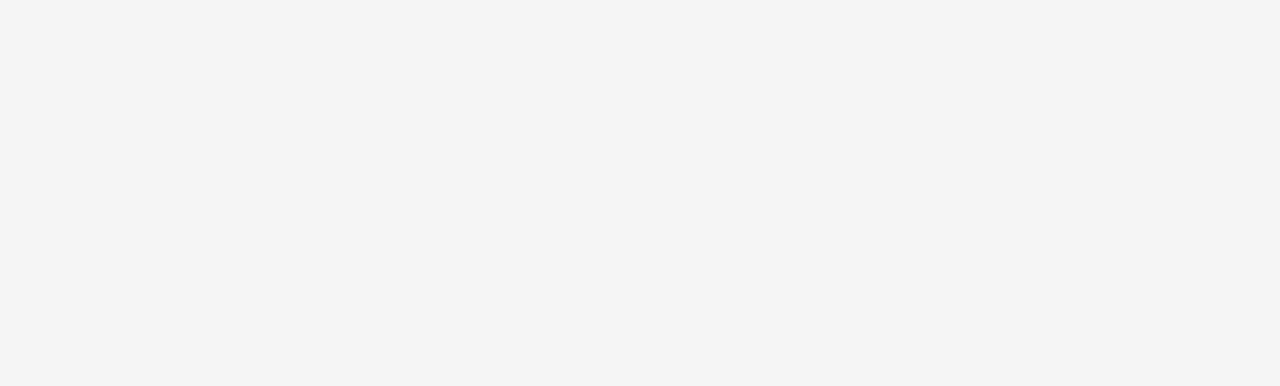
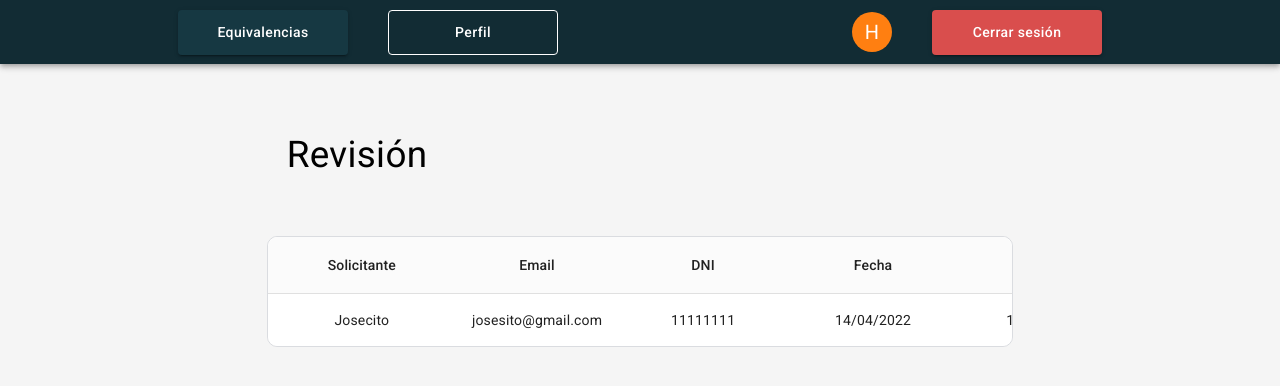
Before and after one commit to unahur-desapp/equivalencias-front-end, a React (Create React App) app: page /elNombreQueQuierasSiQueres in a window 1280 px wide. Shown: the top 386 px of the page. Built offline with nearby package versions, Linux system fonts and the light colour scheme.

Commit message:
Arrancando pantalla revisión-dirección

```diff
--- a/src/App.js
+++ b/src/App.js
@@ -1,5 +1,6 @@
 import PageIniciarSesion from './components/organisms/IniciarSesion/PageIniciarSesion';
 import { PageCreateForm } from './PageCreateForm';
+import { PageRevision} from './components/organisms/Direccion/PageRevision';
 import { PageMyForm } from './PageMyForm';
 import React from 'react';
 import { BrowserRouter as Router, Route } from 'react-router-dom';
@@ -15,6 +16,7 @@ export default function App() {
             <Route path="/" exact component={PageIniciarSesion}/>
             <Route path="/home" component={PageMyForm}/>
             <Route path="/form" component={PageCreateForm}/>
+            <Route path="/elNombreQueQuierasSiQueres" component={PageRevision}/>
         </Router>
 
     );
--- a/src/Header.js
+++ b/src/Header.js
@@ -13,7 +13,7 @@ import { AccessAlarm } from '@mui/icons-material';
 import { BotonMUI } from './components/atoms/Button/BotonMUI';
 import React from 'react';
 
-const Header = () => {
+const Header = ({name}) => {
     return (
         <AppBar position="static" sx={{ bgcolor: '#122C34' }}>
             <Toolbar color="#122C34">
@@ -25,8 +25,9 @@ const Header = () => {
                             buttonContainedHeader
                             variant="contained"
                             sx={{ marginRight: '40px' }}
+
                         >
-                            Mis equivalencias
+                            {name}
                         </BotonMUI>
 
                         <BotonMUI variant="outlined" buttonOutlined>
--- a/src/PageCreateForm.js
+++ b/src/PageCreateForm.js
@@ -11,7 +11,7 @@ const PageCreateForm = () => {
     return (
         <Grid container direction="column">
             <Grid item container xs={12}>
-                <Header />
+                <Header name="Mis equivalencias" />
             </Grid>
 
             <Grid
--- a/src/PageMyForm.js
+++ b/src/PageMyForm.js
@@ -11,7 +11,7 @@ const PageMyForm = () => {
     return (
         <Grid container direction="column">
             <Grid item container xs={12}>
-                <Header />
+                <Header name="Mis equivalencias" />
             </Grid>
 
             <Grid
--- /dev/null
+++ b/src/components/organisms/Direccion/PageRevision.js
@@ -0,0 +1,143 @@
+import { Grid } from '@mui/material';
+import React from 'react';
+import { Header } from '../../../Header';
+import { Titulos } from '../../atoms/Title/Titulos';
+import { GridTop } from '../../../GridTop';
+import Paper from '@mui/material/Paper';
+import Table from '@mui/material/Table';
+import TableBody from '@mui/material/TableBody';
+import TableCell from '@mui/material/TableCell';
+import TableContainer from '@mui/material/TableContainer';
+import TableHead from '@mui/material/TableHead';
+import TablePagination from '@mui/material/TablePagination';
+import TableRow from '@mui/material/TableRow';
+import { DateTime } from 'luxon';
+
+const columns = [
+    { id: 'desc', label: 'Solicitante', minWidth: 170 },
+    { id: 'dateTime', label: 'Email', minWidth: 100 },
+    { id: 'state', label: 'DNI', minWidth: 170 },
+    { id: 'actions', label: 'Fecha', minWidth: 170 },
+    { id: 'phone', label: 'Teléfono', minWidth: 170 }
+];
+
+function createData(name, calories, fat, carbs, protein) {
+    return { name, calories, fat, carbs, protein };
+  }
+
+  const rows = [
+    createData('Josecito', 'josesito@gmail.com', '11111111', '14/04/2022', '1100000000')
+  ];
+
+
+
+const PageRevision = () => {
+    return (
+        <Grid container direction="column">
+            <Grid item container xs={12}>
+                <Header name="Equivalencias" />
+
+            </Grid>
+
+            <Grid
+                item
+                container
+                direction="row"
+                justifyContent="center"
+                alignItems="center"
+                sx={{ padding: '40px 0px' }}
+            >
+                <GridTop
+                    item
+                    container
+                    xs={11.5}
+                    md={7}
+                    sx={{
+                        padding: '0px 20px'
+                    }}
+                    direction="row"
+                    justifyContent="space-between"
+                    alignItems="center"
+                >
+                    <Grid item>
+                        <Titulos component="h2" tituloGrande>
+                            Revisión
+                        </Titulos>
+                    </Grid>
+
+                </GridTop>
+
+                <GridTop
+                    item
+                    container
+                    blanco
+                    xs={11.5}
+                    md={7}
+                    marginTop={{
+                        xs: '30px'
+                    }}
+                    sx={{
+                        height: 'auto'
+                    }}
+                >
+
+                    <Paper
+                        sx={{
+                            width: '100%',
+                            overflow: 'hidden',
+                            borderRadius: '10px',
+                            boxShadow: 'none'
+                        }}
+                    >
+                        <TableContainer sx={{ maxHeight: 440 }}>
+                            <Table stickyHeader aria-label="sticky table">
+                                <TableHead>
+                                    <TableRow>
+                                        {columns.map((column) => (
+                                            <TableCell
+                                                key={column.id}
+                                                align= 'center'
+                                                style={{ minWidth: column.minWidth }}
+                                                sx={{
+                                                    backgroundColor: '#FBFBFB',
+                                                    padding: '16px 60px'
+                                                }}
+                                            >
+                                                {column.label}
+                                            </TableCell>
+                                        ))}
+                                    </TableRow>
+                                </TableHead>
+                                <TableBody>
+                                    {rows.map((row) => (
+                                    <TableRow
+                                    key={row.name}
+                                    sx={{ '&:last-child td, &:last-child th': { border: 0 } }}
+                                    >
+                                        <TableCell align = 'center' component="th" scope="row">
+                                            {row.name}
+                                        </TableCell>
+                                        <TableCell align="center">{row.calories}</TableCell>
+                                        <TableCell align="center">{row.fat}</TableCell>
+                                        <TableCell align="center">{row.carbs}</TableCell>
+                                        <TableCell align="center">{row.protein}</TableCell>
+                                    </TableRow>
+                                    ))}
+                                </TableBody>
+                            </Table>
+                        </TableContainer>
+                    </Paper>
+
+
+                </GridTop>
+
+            </Grid>
+
+        </Grid>
+
+
+
+    );
+};
+
+export {PageRevision};
```
Also changed, not shown: src/pages/EquivalenciaPage.js (deleted, +0 -13 lines), src/pages/EquivalenciasPages.js (deleted).
